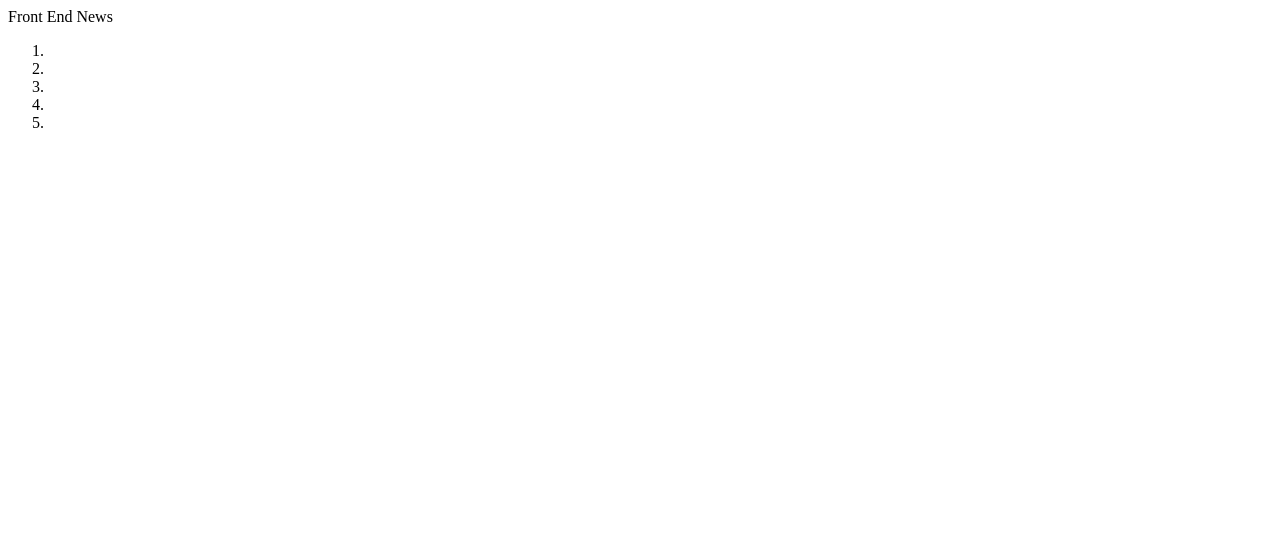
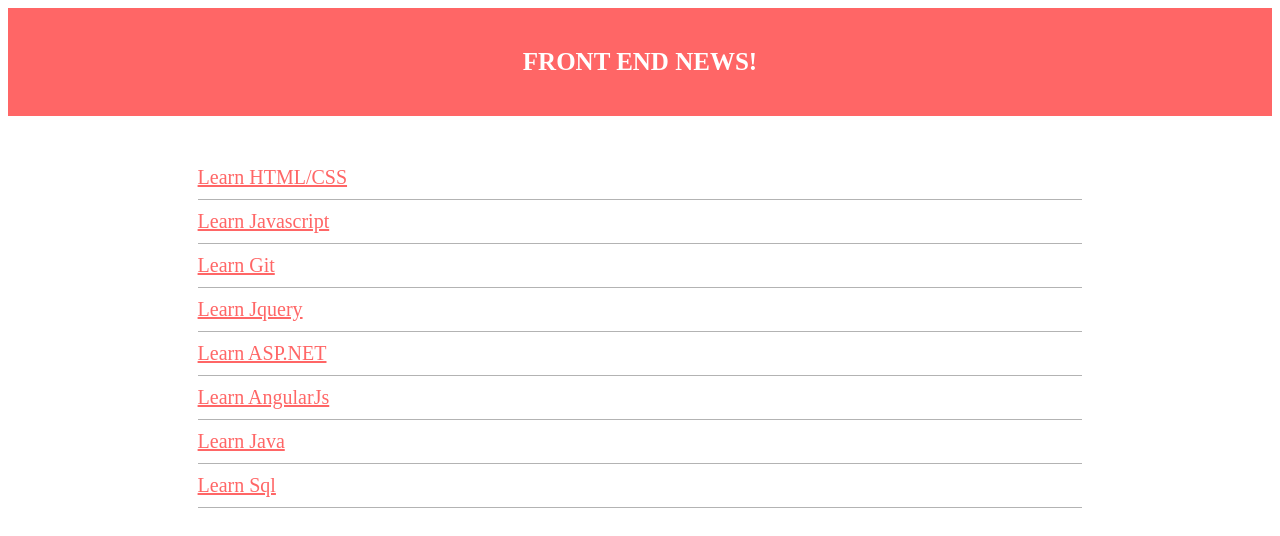
Before and after one commit to sshetty2508/FrontEndNews, a plain HTML site: page index.html in a window 1280 px wide. Drawn offline with Linux system fonts and the light colour scheme.

Commit message:
Add style changes

```diff
--- a/index.html
+++ b/index.html
@@ -1,29 +1,40 @@
 <! DOCTYPE html>
 <html>
 	<head>
-		<title>Front End News</title>
+		<title>Front End News!</title>
 		<meta charset="utf-8" />
+		<link rel="stylsheet" href="normalize.css"/>
+		<link rel="stylesheet" type="text/css" href="main.css">
 	</head>
 	<body>
-		<header>
-			<p>Front End News</p>
+		<header class="hero">
+			<p class="logo">Front End News!</p>
 		</header>
-		<main>
-			<ol>
-				<li>
-					<a href="#"></a>
+		<main class="content">
+			<ol class="news">
+				<li class="news-item">
+					<a href="#" class="news-link">Learn HTML/CSS</a>
 				</li>
-				<li>
-					<a href="#"></a>
+				<li class="news-item">
+					<a href="#" class="news-link">Learn Javascript</a>
 				</li>
-				<li>
-					<a href="#"></a>
+				<li class="news-item">
+					<a href="#" class="news-link">Learn Git</a>
 				</li>
-				<li>
-					<a href="#"></a>
+				<li class="news-item">
+					<a href="#" class="news-link">Learn Jquery</a>
 				</li>
-				<li>
-					<a href="#"></a>
+				<li class="news-item">
+					<a href="#" class="news-link">Learn ASP.NET</a>
+				</li>
+				<li class="news-item">
+					<a href="#" class="news-link">Learn AngularJs</a>
+				</li>
+				<li class="news-item">
+					<a href="#" class="news-link">Learn Java</a>
+				</li>
+				<li class="news-item">
+					<a href="#" class="news-link">Learn Sql</a>
 				</li>
 			</ol>
 		</main>
--- a/main.css
+++ b/main.css
@@ -0,0 +1,64 @@
+/*----------------------------------------------
+*    FRONT-End CSS
+----------------------------------------------*/
+body{
+
+}
+
+p{
+
+}
+
+ol{
+	list-style-type: none;
+	margin:0;
+	padding:0;
+}
+
+a{
+
+}
+
+/*-----------------------------------------------
+* Header
+-----------------------------------------------*/
+
+.hero{
+	background-color: #ff6666 ;
+	color: #fff;
+	margin-bottom:50px;
+	padding: 15px 0;
+	text-align: center;
+	width:100%;
+}
+
+.logo{
+	font-size: 25px;
+	font-weight: bold;
+	text-transform: uppercase;
+}
+
+
+/*-----------------------------------------------
+* News
+-----------------------------------------------*/
+
+.news-item{
+	border-bottom: 1px solid #b3b3b3;
+	margin-bottom: 10px;
+	padding-bottom: 10px;
+}
+
+.news-link{
+	color:#ff6666;
+	font-size: 20px;
+}
+
+/*-----------------------------------------------
+* Content
+-----------------------------------------------*/
+
+.content{
+	margin:20px auto;
+	width:70%;
+}
```
